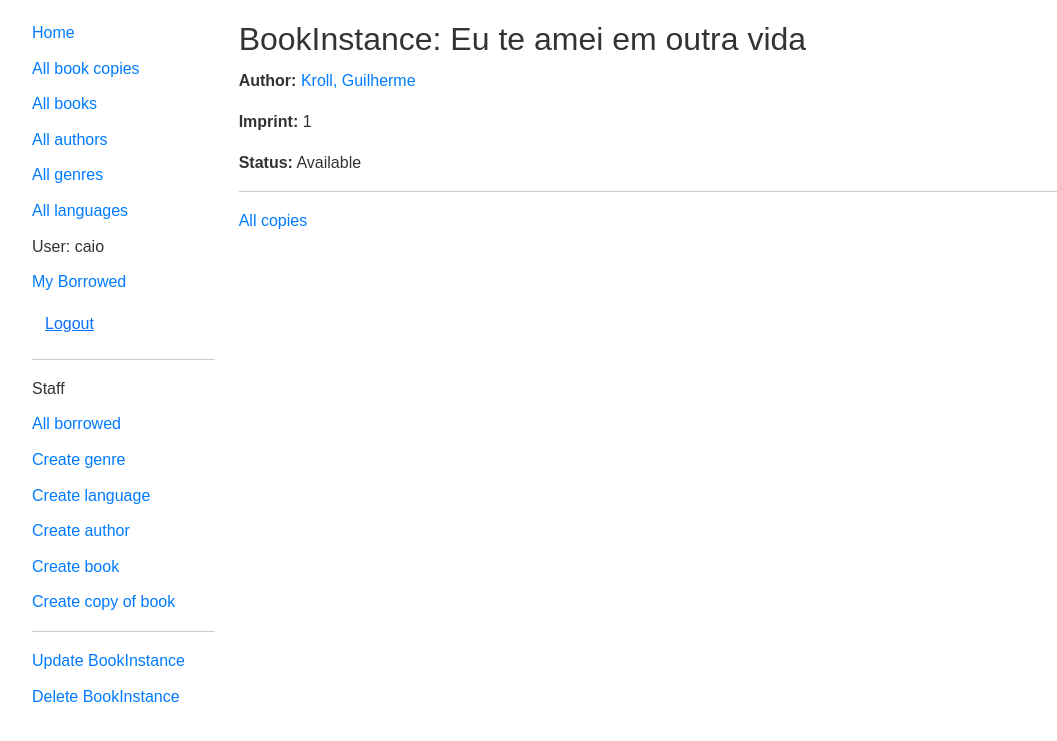
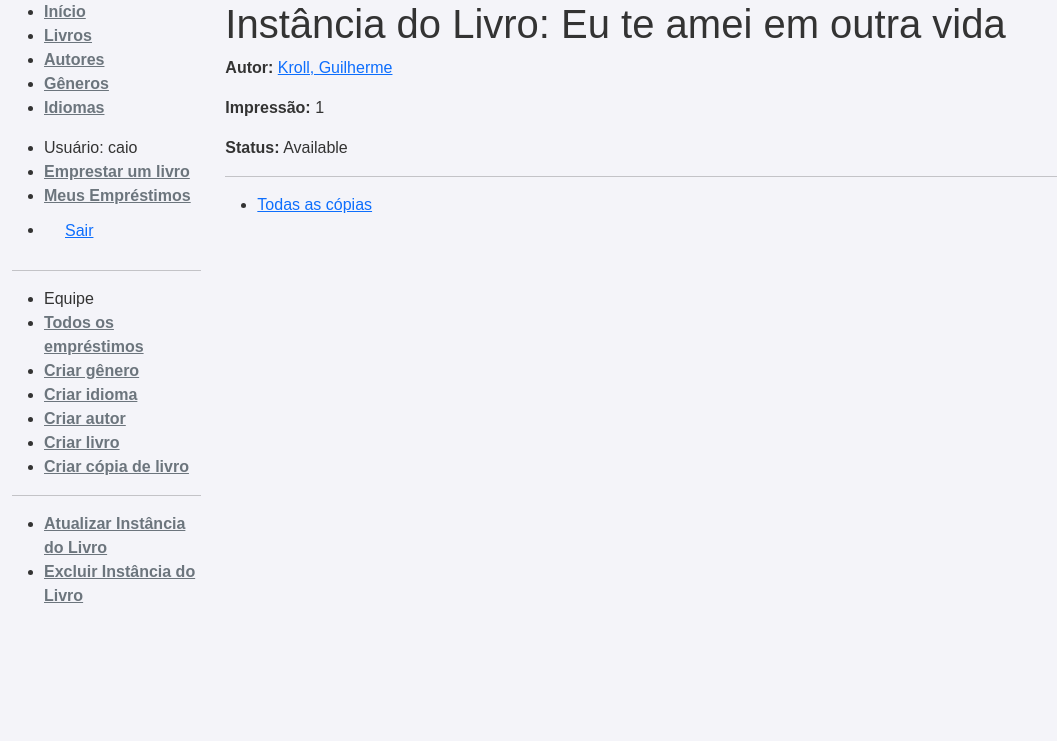
Before and after one commit to medeiros-dev-gov/Lumi, a Django app: page /catalog/bookinstance/8720c46b-00f1-4a0a-b16e-7b6824cbc07d in a window 1280 px wide. Shown: the top 741 px of the page, without its empty margins (0-1057 px from the left). Run offline with Django 5.2, Linux system fonts and the light colour scheme; a user stored in the database is signed in; data comes from the database, SQL or seed files in the repository; both versions use the stored data as it was after the commit.

Commit message:
livros emprestados funcionando 100%

```diff
--- a/catalog/urls.py
+++ b/catalog/urls.py
@@ -24,7 +24,7 @@ urlpatterns = [
 # Adicionando configurações de URL para a visualização dos livros emprestados pelo usuário
 urlpatterns += [
     path('my-borrowed/', views.my_borrowed_books, name='my-borrowed'),
-    path(r'borrowed/', views.LoanedBooksAllListView.as_view(), name='all-borrowed'),
+    path('borrow-book/', views.borrow_book, name='borrow-book'),
 ]
 
 # URLConf para o bibliotecário renovar um livro
--- a/catalog/views.py
+++ b/catalog/views.py
@@ -1,3 +1,4 @@
+from django.contrib import messages
 from django.shortcuts import redirect, render
 
 # Create your views here.
@@ -271,20 +272,31 @@ def renew_book(request, pk):
 # views.py
 
 @login_required
-def borrow_book(request, pk):
-    """Marca o livro como emprestado para o usuário logado."""
-    book_instance = get_object_or_404(BookInstance, pk=pk)
+def borrow_book(request):
+    if request.method == 'POST':
+        book_id = request.POST.get('book')
+        due_back = request.POST.get('due_back')
 
-    # Verificar se o livro já está emprestado
-    if book_instance.status == 'o':  # O status 'o' indica que está emprestado
-        return redirect('book_already_borrowed')
+        # Verifica se o livro existe e está disponível
+        book = get_object_or_404(Book, id=book_id)
+        book_instance = BookInstance.objects.filter(book=book, status='a').first()
 
-    # Atualizar o status e o 'borrower'
-    book_instance.status = 'o'  # 'o' significa que o livro está emprestado
-    book_instance.borrower = request.user  # Atualiza com o usuário logado
-    book_instance.save()
+        if not book_instance:
+            messages.error(request, "Este livro não está disponível no momento.")
+            return redirect('borrow-book')
 
-    return redirect('my-borrowed')
+        # Atualiza o status e associa ao usuário
+        book_instance.status = 'o'
+        book_instance.borrower = request.user
+        book_instance.due_back = due_back
+        book_instance.save()
+
+        messages.success(request, f"Você emprestou o livro '{book.title}'!")
+        return redirect('my-borrowed')
+
+    # Exibe os livros disponíveis
+    books = Book.objects.filter(bookinstance__status='a').distinct()
+    return render(request, 'catalog/borrow_book.html', {'books': books})
 
 
 @login_required
--- a/static/css/styles.css
+++ b/static/css/styles.css
@@ -1,72 +1,52 @@
-/* Reset básico para remover margens e preenchimentos padrão */
-body, h1, h2, p, ul, li {
-  margin: 0;
-  padding: 0;
-  box-sizing: border-box;
+:root {
+  --background-color: #f4f4f9;
+  --primary-color: #007bff;
+  --secondary-color: #6c757d;
+  --text-color: #333;
+  --header-bg: #333;
+  --header-text-color: #fff;
 }
 
-/* Definindo a fonte padrão e a cor do texto */
 body {
-  font-family: Arial, sans-serif;
-  line-height: 1.6;
-  color: #333;
-  background-color: #ffffff;
-  padding: 20px;
+  background-color: var(--background-color);
+  font-family: 'Poppins', sans-serif;
+  color: var(--text-color);
 }
 
-/* Estilo para o cabeçalho principal */
-h1 {
-  color: #333;
-  font-size: 2em;
-  margin-bottom: 10px;
+header {
+  background-image: url('path/to/your-image.jpg');
+  background-size: cover;
+  background-position: center;
+  color: var(--header-text-color);
+  padding: 60px 0;
+  text-align: center;
 }
 
-/* Estilo para subtítulos */
-h2 {
-  color: #555;
-  font-size: 1.5em;
-  margin-bottom: 10px;
+header h1 {
+  font-size: 36px;
+  font-weight: bold;
 }
 
-/* Estilo para parágrafos */
-p {
-  margin-bottom: 15px;
+.sidebar-nav a {
+  font-weight: 600;
+  color: var(--secondary-color);
 }
 
-/* Estilo para listas */
-ul {
-  list-style-type: none;
-  padding: 0;
+.btn {
+  border-radius: 25px;
+  padding: 10px 20px;
+  transition: all 0.3s ease;
 }
 
-li {
-  margin-bottom: 10px;
+.btn:hover {
+  transform: scale(1.05);
+  background-color: var(--primary-color);
+  color: white;
 }
 
-/* Estilo para links */
-a {
-  text-decoration: none;
-  color: #007bff;
+footer {
+  text-align: center;
+  padding: 20px;
+  background-color: var(--primary-color);
+  color: white;
 }
-
-a:hover {
-  text-decoration: underline;
-}
-
-/* Estilo para imagens */
-img {
-  max-width: 100%;
-  height: auto;
-  border: 1px solid #ddd;
-  margin: 20px 0;
-}
-
-/* Estilo para o conteúdo principal */
-.container {
-  max-width: 900px;
-  margin: 0 auto;
-  padding: 20px;
-  background-color: #ffffff;
-  border-radius: 8px;
-  box-shadow: 0 0 10px rgba(0, 0, 0, 0.1);
-}
--- a/templates/base_generic.html
+++ b/templates/base_generic.html
@@ -1,12 +1,12 @@
 <!DOCTYPE html>
-<html lang="en">
+<html lang="pt">
 <head>
 
-  {% block title %}<title>Local Library</title>{% endblock %}
+  {% block title %}<title>Biblioteca Local</title>{% endblock %}
   <meta charset="utf-8">
   <meta name="viewport" content="width=device-width, initial-scale=1">
   <link href="https://cdn.jsdelivr.net/npm/bootstrap@5.3.3/dist/css/bootstrap.min.css" rel="stylesheet" integrity="sha384-QWTKZyjpPEjISv5WaRU9OFeRpok6YctnYmDr5pNlyT2bRjXh0JMhjY6hW+ALEwIH" crossorigin="anonymous">
-  <!-- Add additional CSS in static file -->
+  <!-- Adicione CSS adicional no arquivo estático -->
   {% load static %}
   <link rel="stylesheet" href="{% static 'css/styles.css' %}">
 </head>
@@ -18,48 +18,48 @@
   <div class="col-sm-2">
   {% block sidebar %}
   <ul class="sidebar-nav">
-    <li><a href="{% url 'index' %}">Home</a></li>
-    <li><a href="{% url 'bookinstances' %}">All book copies</a></li>
-    <li><a href="{% url 'books' %}">All books</a></li>
-    <li><a href="{% url 'authors' %}">All authors</a></li>
-    <li><a href="{% url 'genres' %}">All genres</a></li>
-    <li><a href="{% url 'languages' %}">All languages</a></li>
+    <li><a href="{% url 'index' %}">Início</a></li>
+    <li><a href="{% url 'books' %}">Livros</a></li>
+    <li><a href="{% url 'authors' %}">Autores</a></li>
+    <li><a href="{% url 'genres' %}">Gêneros</a></li>
+    <li><a href="{% url 'languages' %}">Idiomas</a></li>
   </ul>
 
   <ul class="sidebar-nav">
    {% if user.is_authenticated %}
-     <li>User: {{ user.get_username }}</li>
-     <li><a href="{% url 'my-borrowed' %}">My Borrowed</a></li>
+     <li>Usuário: {{ user.get_username }}</li>
+     <li><a href="{% url 'borrow-book' %}">Emprestar um livro</a></li>
+     <li><a href="{% url 'my-borrowed' %}">Meus Empréstimos</a></li>
      <li>
        <form id="logout-form" method="post" action="{% url 'logout' %}">
          {% csrf_token %}
-         <button type="submit" class="btn btn-link">Logout</button>
+         <button type="submit" class="btn btn-link">Sair</button>
        </form>
     </li>
    {% else %}
-     <li><a href="{% url 'login'%}?next={{request.path}}">Login</a></li>
+     <li><a href="{% url 'login'%}?next={{request.path}}">Entrar</a></li>
    {% endif %}
   </ul>
 
    {% if user.is_staff %}
    <hr>
    <ul class="sidebar-nav">
-   <li>Staff</li>
-   <li><a href="{% url 'all-borrowed' %}">All borrowed</a></li>
+   <li>Equipe</li>
+   <li><a href="{% url 'all-borrowed' %}">Todos os empréstimos</a></li>
    {% if perms.catalog.add_genre %}
-     <li><a href="{% url 'genre-create' %}">Create genre</a></li>
+     <li><a href="{% url 'genre-create' %}">Criar gênero</a></li>
    {% endif %}
    {% if perms.catalog.add_language %}
-     <li><a href="{% url 'language-create' %}">Create language</a></li>
+     <li><a href="{% url 'language-create' %}">Criar idioma</a></li>
    {% endif %}
    {% if perms.catalog.add_author %}
-     <li><a href="{% url 'author-create' %}">Create author</a></li>
+     <li><a href="{% url 'author-create' %}">Criar autor</a></li>
    {% endif %}
    {% if perms.catalog.add_book %}
-     <li><a href="{% url 'book-create' %}">Create book</a></li>
+     <li><a href="{% url 'book-create' %}">Criar livro</a></li>
    {% endif %}
    {% if perms.catalog.add_bookinstance %}
-     <li><a href="{% url 'bookinstance-create' %}">Create copy of book</a></li>
+     <li><a href="{% url 'bookinstance-create' %}">Criar cópia de livro</a></li>
    {% endif %}
    </ul>
    {% endif %}
@@ -74,13 +74,13 @@
         <div class="pagination">
             <span class="page-links">
                 {% if page_obj.has_previous %}
-                    <a href="{{ request.path }}?page={{ page_obj.previous_page_number }}">previous</a>
+                    <a href="{{ request.path }}?page={{ page_obj.previous_page_number }}">anterior</a>
                 {% endif %}
                 <span class="page-current">
-                    Page {{ page_obj.number }} of {{ page_obj.paginator.num_pages }}.
+                    Página {{ page_obj.number }} de {{ page_obj.paginator.num_pages }}.
                 </span>
                 {% if page_obj.has_next %}
-                    <a href="{{ request.path }}?page={{ page_obj.next_page_number }}">next</a>
+                    <a href="{{ request.path }}?page={{ page_obj.next_page_number }}">próxima</a>
                 {% endif %}
             </span>
         </div>
--- a/templates/book_list.html
+++ b/templates/book_list.html
@@ -1,7 +1,7 @@
 {% extends "base_generic.html" %}
 
 {% block content %}
-  <h1>Book List</h1>
+  <h1>Lista de Livros</h1>
   {% if book_list %}
     <ul>
       {% for book in book_list %}
@@ -11,6 +11,6 @@
       {% endfor %}
     </ul>
   {% else %}
-    <p>There are no books in the library.</p>
+    <p>Não há livros na biblioteca.</p>
   {% endif %}
 {% endblock %}
--- a/templates/catalog/bookinstance_confirm_delete.html
+++ b/templates/catalog/bookinstance_confirm_delete.html
@@ -2,13 +2,13 @@
 
 {% block content %}
 
-<h1>Delete Book Copy: {{ bookinstance }}</h1>
+<h1>Excluir Cópia do Livro: {{ bookinstance }}</h1>
 
-<p>Are you sure you want to delete this copy of the book?</p>
+<p>Tem certeza de que deseja excluir esta cópia do livro?</p>
 
 <form action="" method="POST">
   {% csrf_token %}
-  <input type="submit" action="" value="Yes, delete.">
+  <input type="submit" action="" value="Sim, excluir.">
 </form>
 
 {% endblock %}
--- a/templates/catalog/bookinstance_detail.html
+++ b/templates/catalog/bookinstance_detail.html
@@ -2,17 +2,17 @@
 
 {% block content %}
 
-<h1>BookInstance: {{ bookinstance.book.title }}</h1>
+<h1>Instância do Livro: {{ bookinstance.book.title }}</h1>
 
-<p><strong>Author:</strong> <a href="{{ bookinstance.book.author.get_absolute_url }}">{{ bookinstance.book.author }}</a></p>
+<p><strong>Autor:</strong> <a href="{{ bookinstance.book.author.get_absolute_url }}">{{ bookinstance.book.author }}</a></p>
 
-<p><strong>Imprint:</strong> {{ bookinstance.imprint }}</p>
-<p><strong>Status:</strong> {{ bookinstance.get_status_display }} {% if bookinstance.status != 'a' %} (Due: {{bookinstance.due_back}}){% endif %}</p>
+<p><strong>Impressão:</strong> {{ bookinstance.imprint }}</p>
+<p><strong>Status:</strong> {{ bookinstance.get_status_display }} {% if bookinstance.status != 'a' %} (Devolução: {{bookinstance.due_back}}){% endif %}</p>
 
 <hr>
 <ul>
   <li>
-    <a href="{{ bookinstance.book.get_absolute_url }}">All copies</a></p>
+    <a href="{{ bookinstance.book.get_absolute_url }}">Todas as cópias</a></p>
   </li>
 </ul>
 {% endblock %}
@@ -25,10 +25,10 @@
   <hr>
   <ul class="sidebar-nav">
     {% if perms.catalog.change_bookinstance %}
-      <li><a href="{% url 'bookinstance-update' bookinstance.id %}">Update BookInstance</a></li>
+      <li><a href="{% url 'bookinstance-update' bookinstance.id %}">Atualizar Instância do Livro</a></li>
     {% endif %}
     {% if perms.catalog.delete_bookinstance %}
-      <li><a href="{% url 'bookinstance-delete' bookinstance.id %}">Delete BookInstance</a></li>
+      <li><a href="{% url 'bookinstance-delete' bookinstance.id %}">Excluir Instância do Livro</a></li>
     {% endif %}
   </ul>
   {% endif %}
--- a/templates/catalog/bookinstance_list.html
+++ b/templates/catalog/bookinstance_list.html
@@ -1,7 +1,7 @@
 {% extends "base_generic.html" %}
 
 {% block content %}
-    <h1>Book Copies in Library</h1>
+    <h1>Cópias de Livros na Biblioteca</h1>
 
     <ul>
       {% for bookinst in bookinstance_list %}
@@ -9,11 +9,11 @@
         <a href="{% url 'bookinstance-detail' bookinst.pk %}">{{bookinst.book.title}}</a> ({{ bookinst.get_status_display }})
         {% if bookinst.status != 'a' %}: {{ bookinst.due_back }} {% endif %}
         {% if bookinst.status == 'o' %}
-          {% if user.is_staff %}- {{ bookinst.borrower }}{% endif %} {% if perms.catalog.can_mark_returned %}- <a href="{% url 'renew-book-librarian' bookinst.id %}">Renew</a> {% endif %}
+          {% if user.is_staff %}- {{ bookinst.borrower }}{% endif %} {% if perms.catalog.can_mark_returned %}- <a href="{% url 'renew-book-librarian' bookinst.id %}">Renovar</a> {% endif %}
         {% endif %}
       </li>
       {% empty %}
-      <li>There are no book copies available.</li>
+      <li>Não há cópias de livros disponíveis.</li>
       {% endfor %}
     </ul>
 
--- a/templates/catalog/bookinstance_list_borrowed_all.html
+++ b/templates/catalog/bookinstance_list_borrowed_all.html
@@ -1,19 +1,19 @@
 {% extends "base_generic.html" %}
 
 {% block content %}
-    <h1>All Borrowed Books</h1>
+    <h1>Todos os Livros Emprestados</h1>
 
     {% if bookinstance_list %}
     <ul>
 
       {% for bookinst in bookinstance_list %}
       <li class="{% if bookinst.is_overdue %}text-danger{% endif %}">
-        <a href="{% url 'book-detail' bookinst.book.pk %}">{{bookinst.book.title}}</a> ({{ bookinst.due_back }}) {% if user.is_staff %}- {{ bookinst.borrower }}{% endif %} {% if perms.catalog.can_mark_returned %}- <a href="{% url 'renew-book-librarian' bookinst.id %}">Renew</a>  {% endif %}
+        <a href="{% url 'book-detail' bookinst.book.pk %}">{{bookinst.book.title}}</a> ({{ bookinst.due_back }}) {% if user.is_staff %}- {{ bookinst.borrower }}{% endif %} {% if perms.catalog.can_mark_returned %}- <a href="{% url 'renew-book-librarian' bookinst.id %}">Renovar</a>  {% endif %}
       </li>
       {% endfor %}
     </ul>
 
     {% else %}
-      <p>There are no books borrowed.</p>
+      <p>Não há livros emprestados.</p>
     {% endif %}
 {% endblock %}
--- a/templates/catalog/bookinstance_list_borrowed_user.html
+++ b/templates/catalog/bookinstance_list_borrowed_user.html
@@ -1,7 +1,7 @@
 {% extends "base_generic.html" %}
 
 {% block content %}
-    <h1>Borrowed books</h1>
+    <h1>Livros Emprestados</h1>
 
     {% if bookinstance_list %}
     <ul>
@@ -14,6 +14,6 @@
     </ul>
 
     {% else %}
-      <p>There are no books borrowed.</p>
+      <p>Não há livros emprestados.</p>
     {% endif %}
 {% endblock %}
--- a/templates/catalog/genre_list.html
+++ b/templates/catalog/genre_list.html
@@ -2,7 +2,7 @@
 
 {% block content %}
 
-<h1>Genre List</h1>
+<h1>Lista de Gêneros</h1>
 
 {% if genre_list %}
   <ul>
@@ -17,8 +17,7 @@
 
  </ul>
 {% else %}
-  <p>There are no genres available.</p>
+  <p>Não há gêneros disponíveis.</p>
 {% endif %}
 
-
 {% endblock %}
--- a/urls.py
+++ b/urls.py
@@ -45,4 +45,5 @@ urlpatterns = [
     path('admin/', admin.site.urls),
     path('catalog/', include('catalog.urls')),
     path('', RedirectView.as_view(url='/catalog/', permanent=True)),
+    path('accounts/', include('django.contrib.auth.urls'))
 ] + static(settings.STATIC_URL, document_root=settings.STATIC_ROOT)
```
Also changed, not shown: templates/book_detail.html (+9 -9 lines), templates/catalog/book_list.html (+4 -4 lines), templates/catalog/borrow_book.htm (deleted, +0 -7 lines), templates/catalog/borrow_book.html (added, +20 -0 lines), templates/catalog/genre_detail.html (+5 -6 lines), templates/catalog/language_detail.html (+5 -6 lines), templates/index.html (+12 -15 lines), db.sqlite3.
